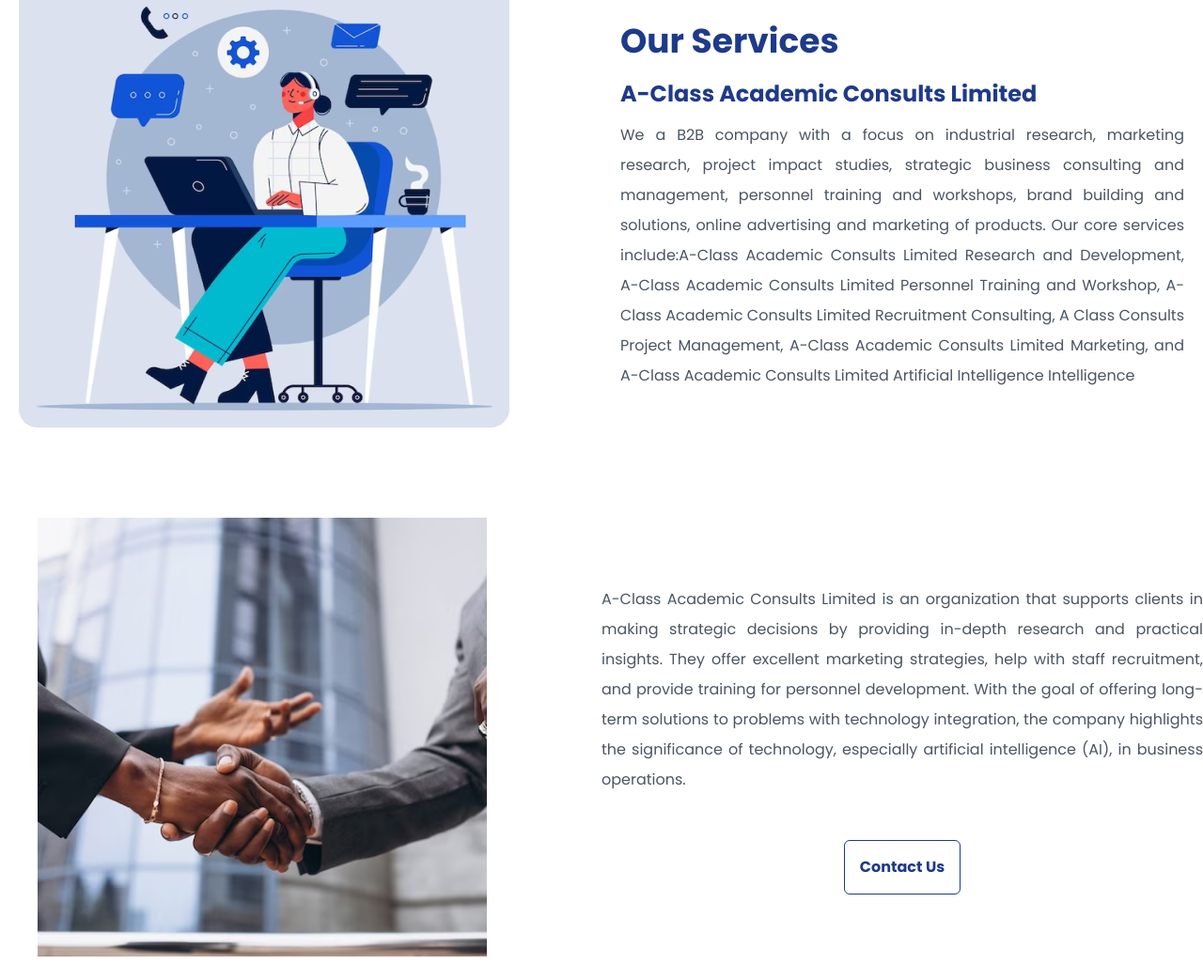
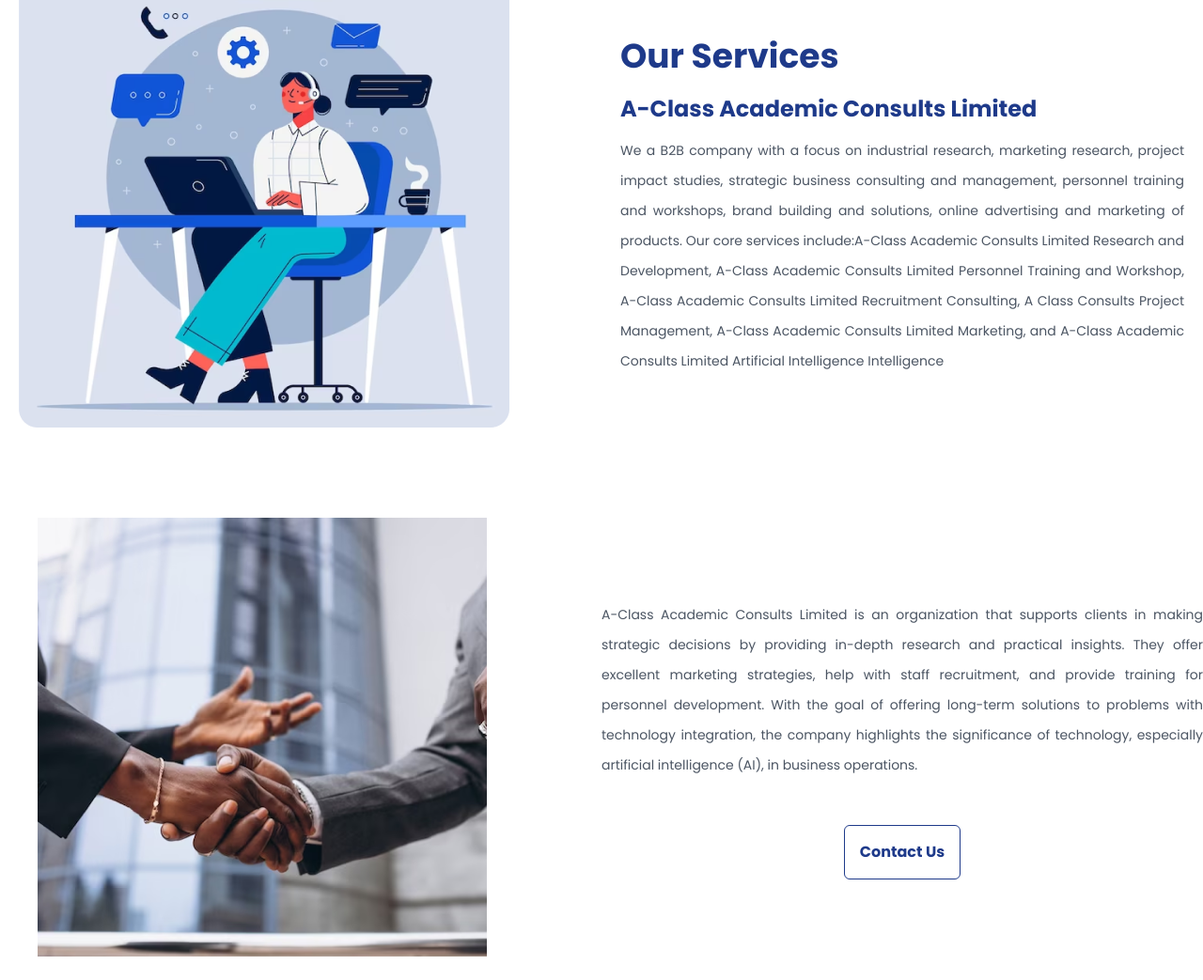
Before and after one commit to Sabastine-Aminaho/Benedict-web, a website: page public/index.html in a window 1280 px wide. Shown: the part 2163-3206 px from the top of the page at 94% size. Drawn offline with Linux system fonts and the light colour scheme.

Commit message:
initial commit

```diff
--- a/public/index.html
+++ b/public/index.html
@@ -105,7 +105,7 @@
         <div class="service-home-left mt-5 p-5">
             <h1 class="text-primary-900 font-bold mb-5 text-2xl sm:text-4xl">Our Services</h1>
             <h1 class="text-primary-900 font-bold mb-3 text-2xl sm:text-2xl">A-Class Academic Consults Limited</h1>
-            <p class="leading-8 text-center sm:text-justify">We a B2B company with a focus on industrial research, marketing research, project impact studies, strategic business consulting and management, personnel training and workshops, brand building and solutions, online advertising and marketing of products. Our core services include:A-Class Academic Consults Limited Research and Development, A-Class Academic Consults Limited Personnel Training and Workshop, A-Class Academic Consults Limited Recruitment Consulting, A Class Consults Project Management, A-Class Academic Consults Limited Marketing, and A-Class Academic Consults Limited Artificial Intelligence Intelligence</p>
+            <p class="leading-8 text-center text-sm sm:text-justify">We a B2B company with a focus on industrial research, marketing research, project impact studies, strategic business consulting and management, personnel training and workshops, brand building and solutions, online advertising and marketing of products. Our core services include:A-Class Academic Consults Limited Research and Development, A-Class Academic Consults Limited Personnel Training and Workshop, A-Class Academic Consults Limited Recruitment Consulting, A Class Consults Project Management, A-Class Academic Consults Limited Marketing, and A-Class Academic Consults Limited Artificial Intelligence Intelligence</p>
         </div>
       </div>
 
@@ -114,7 +114,7 @@
             <img class="w-full md:w-fit p-5 rounded-xl" src="img/image 2.png" alt="">
         </div>
         <div class="service-home-left mt-1 text-center" >
-            <p class="leading-8 text-center sm:text-justify">A-Class Academic Consults Limited is an organization that supports clients in making strategic decisions by providing in-depth research and practical insights. They offer excellent marketing strategies, help with staff recruitment, and provide training for personnel development. With the goal of offering long-term solutions to problems with technology integration, the company highlights the significance of technology, especially artificial intelligence (AI), in business operations.</p>
+            <p class="leading-8 text-center text-sm sm:text-justify">A-Class Academic Consults Limited is an organization that supports clients in making strategic decisions by providing in-depth research and practical insights. They offer excellent marketing strategies, help with staff recruitment, and provide training for personnel development. With the goal of offering long-term solutions to problems with technology integration, the company highlights the significance of technology, especially artificial intelligence (AI), in business operations.</p>
             <button class="btn font-Poppins font-bold mt-12 border border-primary-900 p-4 rounded-md text-primary-900 hover:bg-primary-900 hover:text-primary-50 transition ease-out duration-500"><a href="/public/contact.html">Contact Us</a></button>
         </div>
     </div>
```
